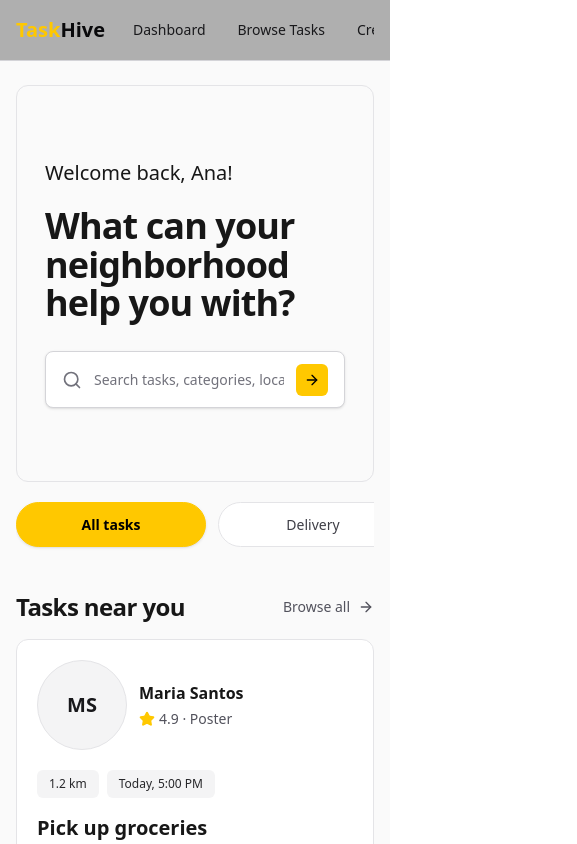
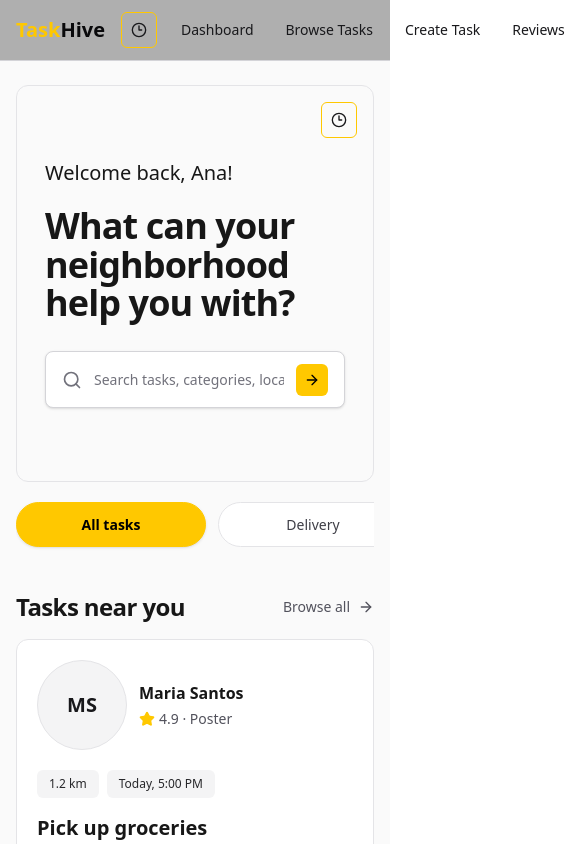
Before and after one commit to XJLabide/IP-Project-TaskHive-Group7, a Next.js app: page /dashboard in a window 390 px wide. Shown: the top 844 px of the page, 577 px wide, since content can reach past the window. Built offline with nearby package versions, Linux system fonts and the light colour scheme.

Commit message:
added the dark mode feature on all pages

```diff
--- a/src/app/dashboard/page.tsx
+++ b/src/app/dashboard/page.tsx
@@ -7,6 +7,7 @@ import {
   Star,
 } from "lucide-react";
 import { AppShell } from "@/components/layout/app-shell";
+import { ThemeToggle } from "@/components/theme-toggle";
 import { tasks } from "@/lib/sample-data";
 
 const categories = ["All tasks", "Delivery", "Cleaning", "Tutoring"];
@@ -19,7 +20,12 @@ export default function DashboardPage() {
       showHeader={false}
       contentClassName="mx-auto max-w-[1229px] px-4 py-6 sm:px-6 lg:px-7 lg:py-9"
     >
-        <section className="flex min-h-[397px] flex-col justify-center rounded-xl border border-zinc-200 dark:border-zinc-800 bg-zinc-50 dark:bg-zinc-900/50 px-7 py-8 sm:px-10 lg:px-[56px] transition-colors">
+        <section className="relative flex min-h-[397px] flex-col justify-center rounded-xl border border-zinc-200 dark:border-zinc-800 bg-zinc-50 dark:bg-zinc-900/50 px-7 py-8 sm:px-10 lg:px-[56px] transition-colors">
+
+          <div className="absolute right-4 top-4 sm:right-6 sm:top-6">
+            <ThemeToggle />
+          </div>
+
           <p className="text-xl sm:text-[25px] dark:text-zinc-300">Welcome back, Ana!</p>
           <h1 className="mt-5 max-w-4xl text-4xl font-bold leading-[1.08] tracking-tight sm:text-5xl lg:text-[55px] dark:text-zinc-50">
             What can your neighborhood help you with?
--- a/src/app/login/page.tsx
+++ b/src/app/login/page.tsx
@@ -1,10 +1,15 @@
 import Link from "next/link";
 import { ArrowRight, CheckCircle2 } from "lucide-react";
 import { Button } from "@/components/ui/button";
+import { ThemeToggle } from "@/components/theme-toggle";
 
 export default function LoginPage() {
   return (
-    <main className="grid min-h-screen bg-white dark:bg-zinc-950 text-zinc-950 dark:text-zinc-50 transition-colors duration-200 lg:grid-cols-2">
+    <main className="relative grid min-h-screen bg-white dark:bg-zinc-950 text-zinc-950 dark:text-zinc-50 transition-colors duration-200 lg:grid-cols-2">
+      <div className="absolute right-4 top-4 z-50 lg:right-8 lg:top-8">
+        <ThemeToggle />
+      </div>
+
       <section className="hidden border-r border-zinc-200 dark:border-zinc-800 bg-zinc-50 dark:bg-zinc-900/50 p-10 lg:grid lg:content-between transition-colors">
         <Link href="/" className="text-xl font-extrabold tracking-tight text-zinc-950 dark:text-zinc-50">
           <span className="text-[#FFC800]">Task</span>Hive
--- a/src/app/signup/page.tsx
+++ b/src/app/signup/page.tsx
@@ -1,10 +1,15 @@
 import Link from "next/link";
 import { ArrowRight, CheckCircle2 } from "lucide-react";
 import { Button } from "@/components/ui/button";
+import { ThemeToggle } from "@/components/theme-toggle";
 
 export default function SignupPage() {
   return (
-    <main className="grid min-h-screen bg-white dark:bg-zinc-950 text-zinc-950 dark:text-zinc-50 transition-colors duration-200 lg:grid-cols-[0.9fr_1.1fr]">
+    <main className="relative grid min-h-screen bg-white dark:bg-zinc-950 text-zinc-950 dark:text-zinc-50 transition-colors duration-200 lg:grid-cols-[0.9fr_1.1fr]">
+      <div className="absolute right-4 top-4 z-50 lg:right-8 lg:top-8">
+        <ThemeToggle />
+      </div>
+
       <section className="hidden border-r border-zinc-200 dark:border-zinc-800 bg-zinc-50 dark:bg-zinc-900/50 p-10 lg:grid lg:content-between transition-colors">
         <Link href="/" className="text-xl font-extrabold tracking-tight text-zinc-950 dark:text-zinc-50">
           <span className="text-[#FFC800]">Task</span>Hive
--- a/src/components/layout/app-shell.tsx
+++ b/src/components/layout/app-shell.tsx
@@ -9,6 +9,7 @@ import {
   Star,
 } from "lucide-react";
 import { Button } from "@/components/ui/button";
+import { ThemeToggle } from "@/components/theme-toggle";
 import { cn } from "@/lib/utils";
 
 const navItems = [
@@ -70,6 +71,8 @@ export function AppShell({
           <Link className="text-xl font-bold text-zinc-950 dark:text-zinc-50" href="/">
             <span className="text-[#FFC800]">Task</span>Hive
           </Link>
+          <div className="flex items-center gap-3">
+            <ThemeToggle />
             <nav aria-label="Main navigation" className="flex gap-2 overflow-x-auto">
               {navItems.slice(0, 4).map((item) => (
                 <Link className="whitespace-nowrap rounded px-3 py-2 text-sm text-zinc-900 dark:text-zinc-300 hover:bg-white/50 dark:hover:bg-zinc-800 transition-colors" href={item.href} key={item.href}>
@@ -77,6 +80,7 @@ export function AppShell({
                 </Link>
               ))}
             </nav>
+          </div>
         </div>
       </header>
 
@@ -92,6 +96,7 @@ export function AppShell({
                 <Search className="h-4 w-4" />
                 Search tasks, people, messages
               </div>
+              <ThemeToggle />
               <Button
                 variant="outline"
                 size="sm"
--- a/src/components/theme-toggle.tsx
+++ b/src/components/theme-toggle.tsx
@@ -54,7 +54,7 @@ export function ThemeToggle() {
       type="button"
       onClick={handleToggle}
       aria-label={`Current theme: ${theme}. Toggle to next theme.`}
-      className="inline-flex items-center justify-center p-1.5 text-zinc-700 transition-colors hover:text-zinc-950 dark:text-zinc-200 dark:hover:text-white"
+      className="inline-flex h-9 w-9 items-center justify-center rounded-md border border-[#FFC800] bg-transparent text-zinc-900 transition-colors hover:border-[#D19300] hover:bg-[#FFD50D]/10 hover:text-[#D19300] dark:border-[#FFC800] dark:text-zinc-100 dark:hover:border-[#FFD50D] dark:hover:bg-[#FFC800]/10 dark:hover:text-[#FFD50D]"
     >
       <Icon className="h-4 w-4" />
       <span className="sr-only">Toggle theme</span>
```
Lines whose indentation alone changed are shown as unchanged.
